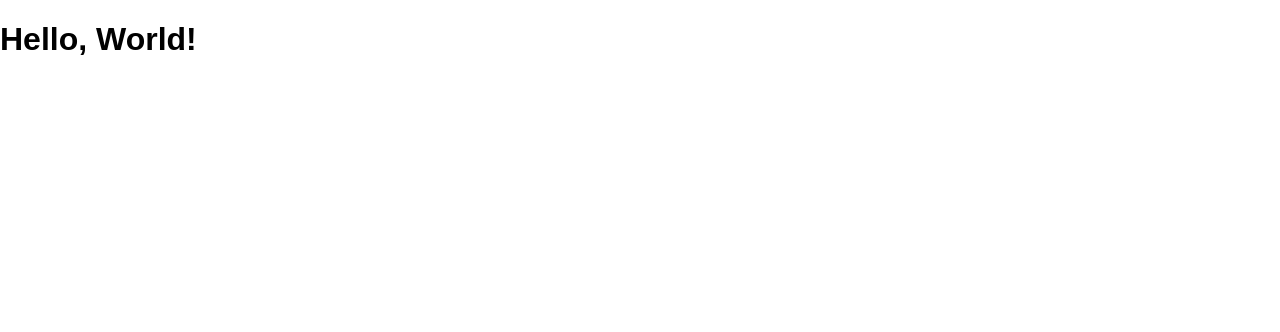
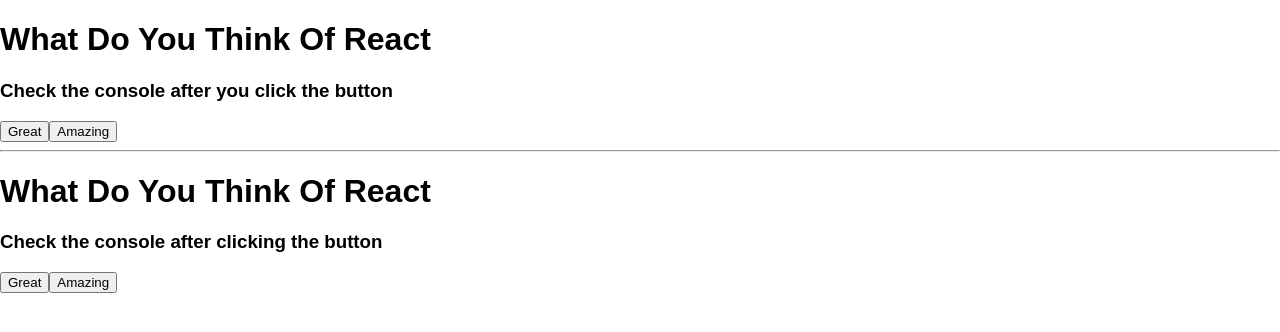
Before and after one commit to bdog72/react-forms, a React app: page / in a window 1280 px wide. Shown: the top 332 px of the page. Built offline with nearby package versions, Linux system fonts and the light colour scheme.

Commit message:
started new project.react-forms

```diff
--- a/package.json
+++ b/package.json
@@ -41,6 +41,7 @@
     "stylelint": "^7.12.0",
     "stylelint-config-standard": "^16.0.0",
     "surge": "^0.19.0",
+    "validator": "^7.1.0",
     "webpack": "^3.0.0",
     "webpack-dev-server": "^2.5.0",
     "webpack-merge": "^4.1.0",
--- /dev/null
+++ b/src/components/01BasicButton.js
@@ -0,0 +1,34 @@
+import React, { Component } from 'react'
+
+export default class BasicButton01 extends Component {
+  onGreatClick = (evt) => {
+    console.log('The user clicked button-1: great', evt)
+  }
+
+  onAmazingClick = (evt) => {
+    console.log('The user clicked button-2: amazing', evt)
+  }
+
+  render () {
+    return (
+      <div>
+        <h1>What Do You Think Of React</h1>
+        <h3>Check the console after you click the button</h3>
+        <button
+          name='button-1'
+          value='great'
+          onClick={this.onGreatClick}
+        >
+          Great
+        </button>
+        <button
+          name='button-2'
+          value='amazing'
+          onClick={this.onAmazingClick}
+        >
+          Amazing
+        </button>
+      </div>
+    )
+  }
+}
--- /dev/null
+++ b/src/components/02BasicButton.js
@@ -0,0 +1,30 @@
+import React, { Component } from 'react'
+
+export default class BasicButton02 extends Component {
+  onButtonClick = (evt) => {
+    const btn = evt.target
+    console.log(`The user clicked ${btn.name} ${btn.value}`)
+  }
+  render () {
+    return (
+      <div>
+        <h1>What Do You Think Of React</h1>
+        <h3>Check the console after clicking the button</h3>
+        <button
+          name='button-1'
+          value='great'
+          onClick={this.onButtonClick}
+        >
+          Great
+        </button>
+        <button
+          name='button-2'
+          value='amazing'
+          onClick={this.onButtonClick}
+        >
+          Amazing
+        </button>
+      </div>
+    )
+  }
+}
--- a/src/components/App.js
+++ b/src/components/App.js
@@ -1,9 +1,13 @@
 import React, { Component } from 'react'
+import BasicButton01 from './01BasicButton'
+import BasicButton02 from './02BasicButton'
 
 class App extends Component {
   render () {
     return <div>
-      <h1>Hello, World!</h1>
+      <BasicButton01 />
+      <hr />
+      <BasicButton02 />
     </div>
   }
 }
```
Also changed, not shown: 1 other file (tests, documents, lock files or other folders).
